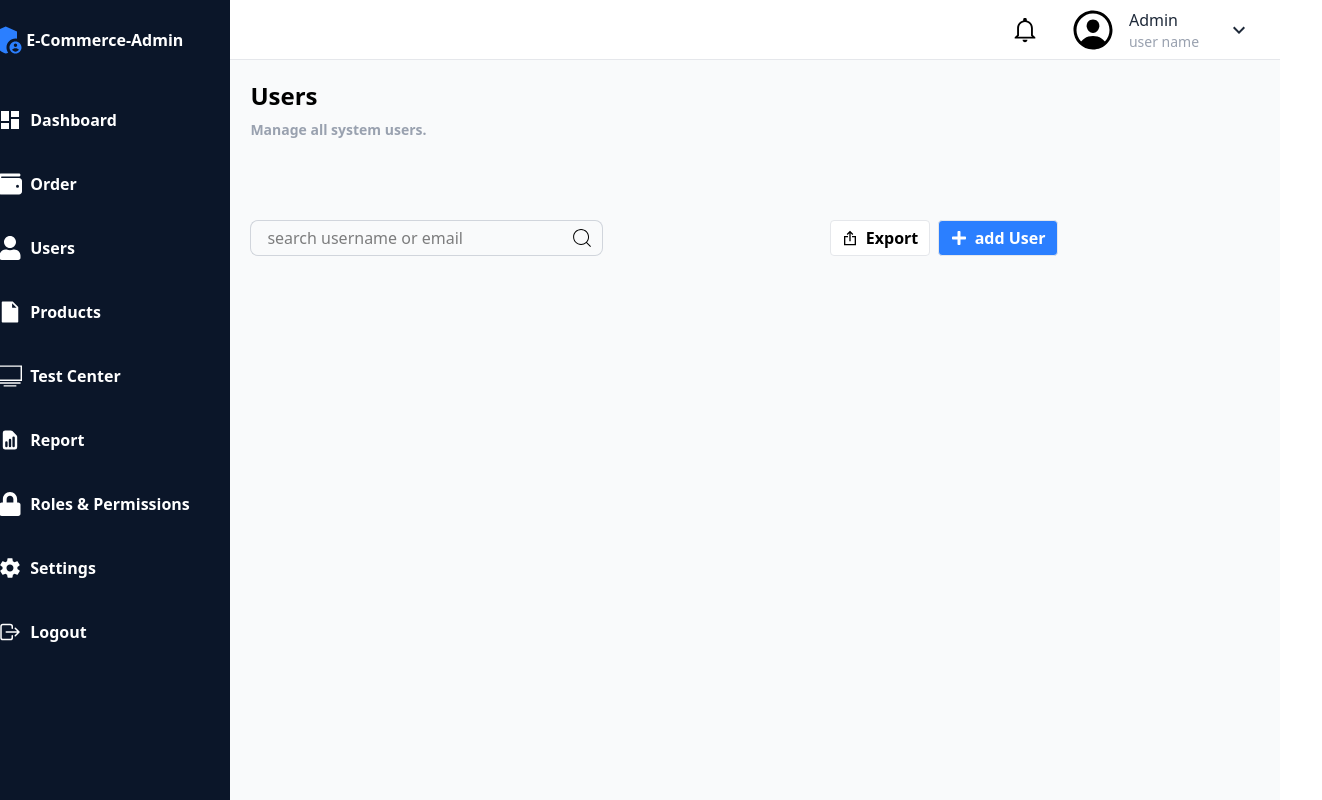
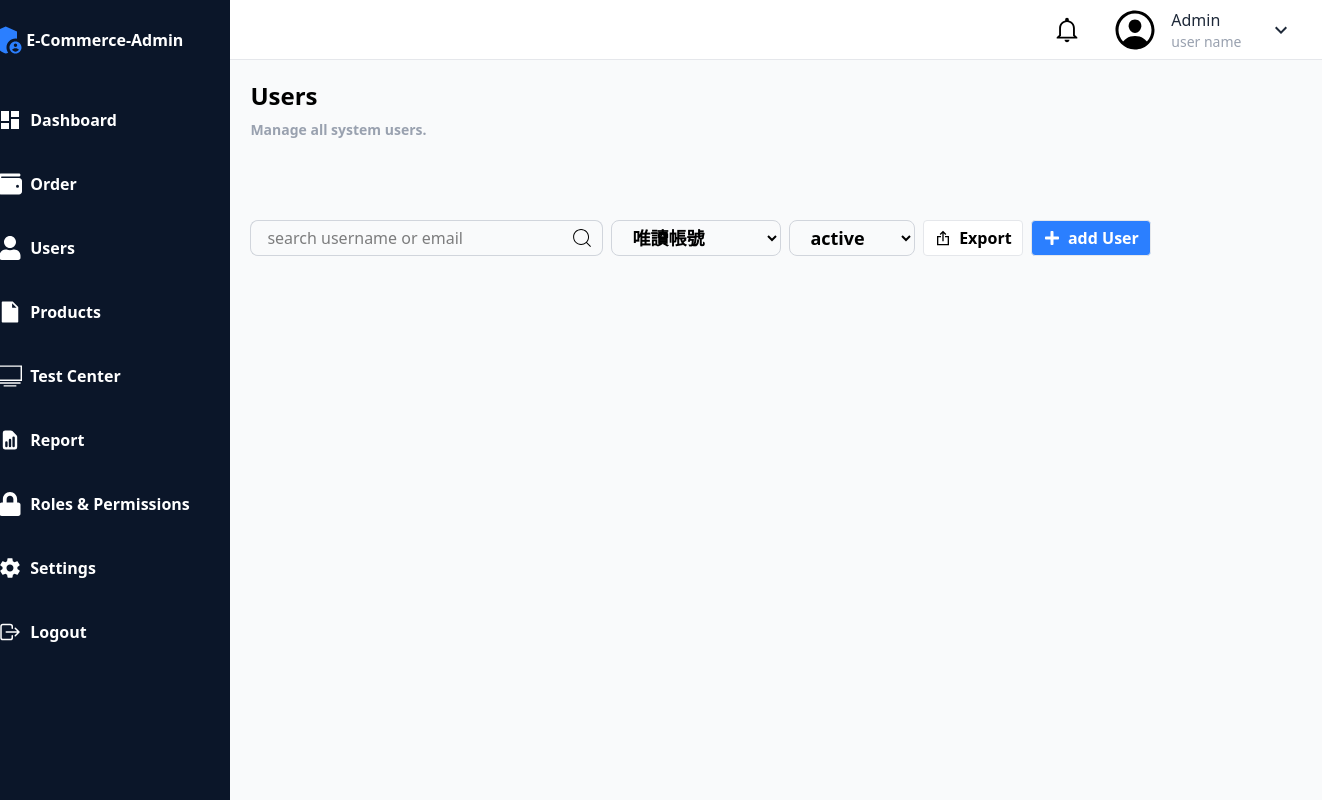
Before and after one commit to haowei0218/E-Commerce-Admin-Dashboard-with-QA-Test-Center, a Next.js app in the folder frontend/: page /users in a window 1280 px wide. Shown: the whole page, 1322 px wide, since content can reach past the window. Built offline with nearby package versions, Linux system fonts and the light colour scheme.

Commit message:
feat(user):filter UI

```diff
--- a/frontend/app/users/page.tsx
+++ b/frontend/app/users/page.tsx
@@ -1,10 +1,35 @@
+'use client'
 import NavigationBar from '@/components/ui/NavigationBar'
 import { navigationBarList } from '../dashboard/page'
 import { Header } from '@/components/Header'
 import { CgExport } from 'react-icons/cg'
 import { FaPlus } from 'react-icons/fa'
 import { CiSearch } from 'react-icons/ci'
+import { DropdownMenu } from '@/components/DropdownMenu'
+import { useState } from 'react'
+const Roles = [
+  { value: 6, optionName: '工程師' },
+  { value: 5, optionName: '測試人員' },
+  { value: 4, optionName: '唯讀帳號' },
+  { value: 3, optionName: '客服/營運人員' },
+  { value: 2, optionName: '營運主管' },
+  { value: 7, optionName: 'All' },
+]
+
+const Status = [
+  {
+    value: 'active',
+    optionName: 'active',
+  },
+  {
+    value: 'inactive',
+    optionName: 'inactive',
+  },
+]
+
 export default function Users() {
+  const [role, setRole] = useState<string>('4')
+  const [userStatus, setUserStatus] = useState<string>('active')
   return (
     <div className='w-full h-full flex'>
       <NavigationBar navigaionbarList={navigationBarList} />
@@ -20,7 +45,7 @@ export default function Users() {
             </span>
           </div>
 
-          <div className='buttons w-[80%] flex justify-between gap-2 mt-20'>
+          <div className='buttons w-[40%] flex justify-between gap-2 mt-20'>
             <div className='flex w-100 h-9'>
               <input
                 className='w-80 border-t border-l border-b h-full border-gray-300 rounded-l-lg p-4 focus:border-none'
@@ -30,7 +55,12 @@ export default function Users() {
                 <CiSearch className='text-2xl' />
               </button>
             </div>
-
+            <DropdownMenu props={Roles} value={role} onRoleChange={setRole} />
+            <DropdownMenu
+              props={Status}
+              value={userStatus}
+              onRoleChange={setUserStatus}
+            />
             <div className='flex gap-2'>
               <button className='flex justify-center items-center w-25 h-9 border border-gray-200 rounded-sm bg-white gap-2 font-bold'>
                 <CgExport />
--- /dev/null
+++ b/frontend/components/DropdownMenu.tsx
@@ -0,0 +1,27 @@
+import { SetStateAction, Dispatch } from 'react'
+type dropdownMenuProps = {
+  value: string | number
+  optionName: string
+}
+
+export function DropdownMenu({
+  props,
+  value,
+  onRoleChange,
+}: {
+  props: dropdownMenuProps[]
+  value: string
+  onRoleChange: Dispatch<SetStateAction<string>>
+}) {
+  return (
+    <select
+      className='w-50 h-9 border border-gray-300 rounded-lg px-4 font-bold text-lg'
+      onChange={(e) => onRoleChange(e.target.value)}
+      value={value}
+    >
+      {props.map((item) => {
+        return <option value={item.value}>{item.optionName}</option>
+      })}
+    </select>
+  )
+}
```
